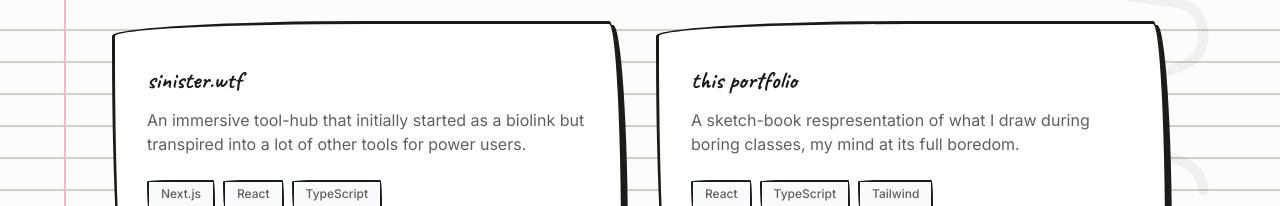
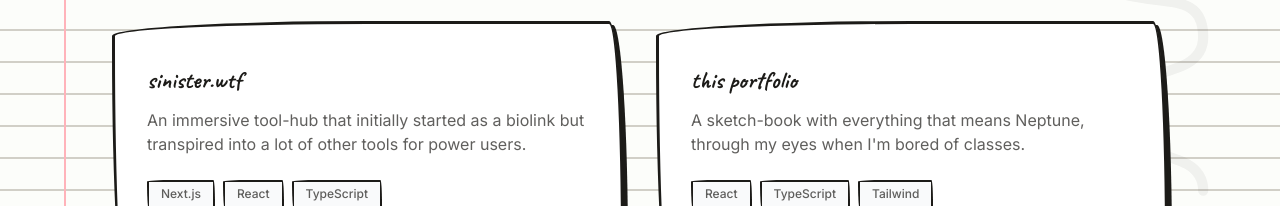
Before and after one commit to emogirls/neptunes-portfolio, a React (Vite) app: page / in a window 1280 px wide. Shown: the part 2017-2223 px from the top of the page. Built offline with nearby package versions, Linux system fonts and the light colour scheme.

Commit message:
fdfdassa

```diff
--- a/src/App.tsx
+++ b/src/App.tsx
@@ -44,7 +44,12 @@ function App() {
             initial={{ opacity: 0, y: -20 }}
             animate={{ opacity: 1, y: 0 }}
             exit={{ opacity: 0, y: -20 }}
-            className="fixed inset-0 z-30 bg-paper/95 backdrop-blur-md pt-32 px-6 md:hidden border-b-2 border-ink border-sketch"
+            className="fixed inset-0 z-30 pt-32 px-6 md:hidden"
+            style={{
+              backgroundColor: 'var(--color-paper)',
+              backgroundImage: 'linear-gradient(90deg, transparent 4rem, var(--color-accent) 4rem, var(--color-accent) 4.1rem, transparent 4.1rem), linear-gradient(transparent 1.9rem, #d1cfc7 1.9rem, #d1cfc7 2rem, transparent 2rem)',
+              backgroundSize: '100% 100%, 100% 2rem'
+            }}
           >
             <nav className="flex flex-col items-center gap-8 text-3xl font-handwriting font-bold">
               <a href="#about" onClick={() => setIsMenuOpen(false)} className="hover:text-amber-700 transition-colors">About</a>
--- a/src/components/About.tsx
+++ b/src/components/About.tsx
@@ -3,7 +3,6 @@ import { motion } from "framer-motion";
 export function About() {
   return (
     <section id="about" className="py-24 px-6 md:px-12 max-w-5xl mx-auto relative cursor-default">
-      {/* Rocket Doodle - Far Right empty space */}
       <motion.svg
         className="absolute -top-16 -right-16 md:-right-32 w-48 h-48 md:w-56 md:h-56 text-ink opacity-60 pointer-events-none rotate-[20deg]"
         viewBox="0 0 1024 1024" fill="none"
@@ -55,8 +54,8 @@ export function About() {
           className="space-y-6 relative"
         >
           <svg className="absolute -top-12 -left-16 w-20 h-20 text-accent hidden md:block" viewBox="0 0 100 100" fill="none" xmlns="http://www.w3.org/2000/svg">
-            <path d="M80 20C60 40 30 60 20 80" stroke="currentColor" strokeWidth="4" strokeLinecap="round"/>
-            <path d="M20 80L35 75M20 80L25 65" stroke="currentColor" strokeWidth="4" strokeLinecap="round"/>
+            <path d="M80 20C60 40 30 60 20 80" stroke="currentColor" strokeWidth="4" strokeLinecap="round" />
+            <path d="M20 80L35 75M20 80L25 65" stroke="currentColor" strokeWidth="4" strokeLinecap="round" />
           </svg>
 
           <h2 className="text-4xl md:text-5xl font-handwriting font-bold">A little about me.</h2>
--- a/src/components/Projects.tsx
+++ b/src/components/Projects.tsx
@@ -14,7 +14,7 @@ const PROJECTS = [
   {
     id: 2,
     title: "this portfolio",
-    description: "A sketch-book respresentation of what I draw during boring classes, my mind at its full boredom.",
+    description: "A sketch-book with everything that means Neptune, through my eyes when I'm bored of classes.",
     tags: ["React", "TypeScript", "Tailwind"],
     color: "bg-accent/40",
     liveDemo: null,
@@ -52,7 +52,7 @@ export function Projects() {
         <path d="M10 10C50 30 90 10 90 50C90 90 10 70 10 110C10 150 90 130 90 170" stroke="currentColor" strokeWidth="8" strokeLinecap="round" strokeLinejoin="round" />
       </svg>
 
-      {/* ZigZag */}
+
       <motion.svg
         className="absolute left-6 top-32 w-20 h-20 text-ink opacity-70 pointer-events-none rotate-[15deg]"
         viewBox="0 0 100 100" fill="none"
@@ -63,7 +63,7 @@ export function Projects() {
         <path d="M 10,50 L 30,30 L 50,70 L 70,30 L 90,50" stroke="currentColor" strokeWidth="2" strokeDasharray="6 6" strokeLinecap="round" strokeLinejoin="round" />
       </motion.svg>
 
-      {/* Arrow pointing at works */}
+
       <motion.svg
         className="absolute left-[25%] top-10 w-16 h-16 text-ink opacity-70 pointer-events-none -rotate-12 animate-wiggle"
         viewBox="0 0 100 100" fill="none"
```
